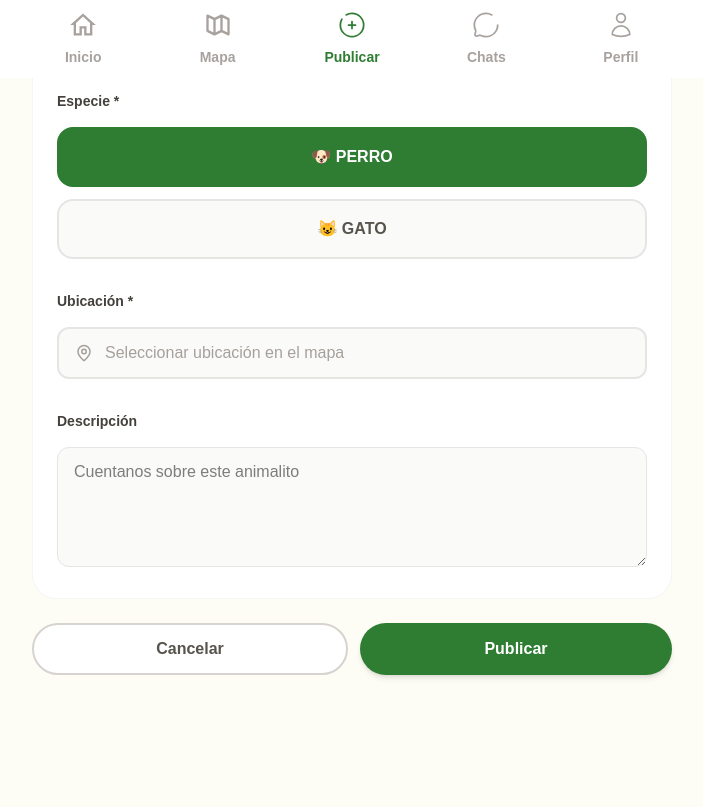
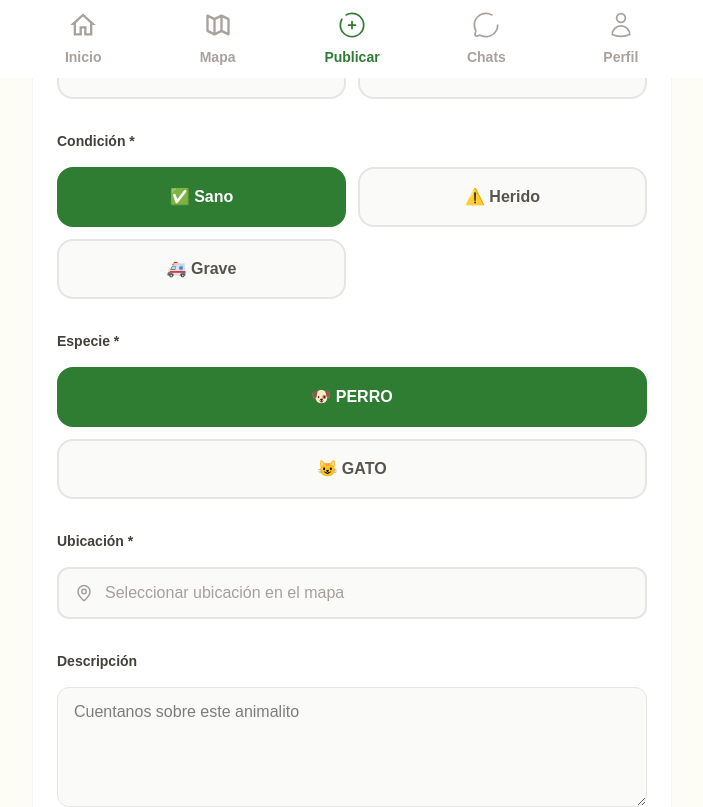
Before and after one commit to ArmestoSantiago/sos-patas, a React (Vite) app: page /add in a window 1280 px wide. Shown: the part 722-1529 px from the top of the page, without its empty margins (288-991 px from the left). Before the commit the page ends 1501 px from the top, so only its background shows below. Built offline with nearby package versions, Linux system fonts and the light colour scheme; no server answers.

Commit message:
Refactor: divide components functions

```diff
--- /dev/null
+++ b/src/components/ConditionButtons.tsx
@@ -0,0 +1,25 @@
+import { PetsCondition } from '@/types/petsTypes.d';
+
+export function ConditionButtons({ handleClick, selectedCondition }: ConditionButtonsProps) {
+  const conditions = [PetsCondition.HEALTHY, PetsCondition.WOUNDED, PetsCondition.CRITICAL];
+  const text: Record<PetsCondition, string> = {
+    [PetsCondition.HEALTHY]: '✅ Sano',
+    [PetsCondition.WOUNDED]: '⚠️ Herido',
+    [PetsCondition.CRITICAL]: '🚑 Grave'
+  };
+  return (
+    conditions.map(condition =>
+      <label className='cursor-pointer' key={condition}>
+        <input onClick={() => handleClick(condition)} data-testid={`status-${condition}`} className='sr-only'></input>
+        <div className={`rounded-2xl text-stone-600 text-center font-semibold transition-all border-2   hover:border-[#2E7D32] p-4 ${condition === selectedCondition ? 'bg-[#2E7D32] text-white border-[#2E7D32]' : 'bg-stone-50 border-stone-200'}`}>
+          <span>{text[condition]}</span>
+        </div>
+      </label>
+    )
+  );
+}
+
+interface ConditionButtonsProps {
+  handleClick: (condition: PetsCondition) => void;
+  selectedCondition: PetsCondition;
+}
--- a/src/components/PostForm.tsx
+++ b/src/components/PostForm.tsx
@@ -1,25 +1,31 @@
 import { useNavigate } from 'react-router';
 import { CamaraIcon, CrossIcon, LocationIcon } from './Icons';
 import { useLocationStore } from '@/stores/location';
-import { ChangeEvent, useEffect, useState } from 'react';
+import { ChangeEvent, FormEvent, useEffect, useState } from 'react';
 import { getAddress } from '@/services/getAddress';
 import { Location } from '@/types/locationTypes';
 import { StatusButtons } from './StatusButtons';
-import { PetsSituation, PetsType } from '@/types/petsTypes.d';
+import { PetsCondition, PetsSituation, PetsType } from '@/types/petsTypes.d';
 import { TypeButtons } from './TypeButtons';
+import { validateData } from '@/utils/validateData';
+import { postAnimal } from '@/services/postAnimal';
+import { useUserStore } from '@/stores/users';
+import { ConditionButtons } from './ConditionButtons';
 
 export function PostForm({ newAnimalLocation }: AnimalFormProps) {
   const [selectedFile, setSelectedFile] = useState<File | null>(null);
   const [situation, setSituation] = useState<PetsSituation>(PetsSituation.ADOPTION);
   const [selectedType, setSelectedType] = useState<PetsType>(PetsType.DOG);
+  const [selectedCondition, setSelectedCondition] = useState<PetsCondition>(PetsCondition.HEALTHY);
   const [description, setDescription] = useState<string>('');
   const [name, setName] = useState<string>('');
   const [previewURL, setPreviewURL] = useState<string | null>(null);
+  const [addressNewAnimal, setAddressNewAnimal] = useState<string | null>(null);
+  const [error, setError] = useState<string | null>(null);
 
   const navigate = useNavigate();
-
   const { setToAddAnimal } = useLocationStore();
-  const [addressNewAnimal, setAddressNewAnimal] = useState<string | null>(null);
+  const { userInfo } = useUserStore();
 
   const handleNameChange = (event: ChangeEvent<HTMLInputElement>) => {
     setName(event.target.value);
@@ -37,7 +43,7 @@ export function PostForm({ newAnimalLocation }: AnimalFormProps) {
     setSelectedType(type);
   };
 
-  const handleFileChange = (event: ChangeEvent<HTMLInputElement>) => {
+  const handleFileChange = async (event: ChangeEvent<HTMLInputElement>) => {
     const files = event.target.files;
     if (files && files.length > 0) {
       setSelectedFile(files[0]);
@@ -47,6 +53,42 @@ export function PostForm({ newAnimalLocation }: AnimalFormProps) {
   const handleRemoveImg = () => {
     setPreviewURL(null);
     setSelectedFile(null);
+  };
+
+  const handleSubmit = async (e: FormEvent) => {
+    e.preventDefault();
+    if (!newAnimalLocation || !userInfo || !selectedFile) return;
+
+    setError(null);
+
+    const validatedData = validateData({ description, name, img: selectedFile, newAnimalLocation });
+
+    if (validatedData) {
+      const typeOfError = validatedData;
+      setError(typeOfError);
+      return;
+    }
+
+    try {
+      const payload = {
+        address: addressNewAnimal || 'Address',
+        description,
+        name,
+        type: selectedType,
+        situation,
+        image: selectedFile,
+        userInfo,
+        lat: newAnimalLocation.lat,
+        lng: newAnimalLocation.lng,
+        condition: selectedCondition
+      };
+
+      const posted = postAnimal(payload);
+
+    } catch (err) {
+      console.log(err);
+    }
+
   };
 
   useEffect(() => {
@@ -76,13 +118,39 @@ export function PostForm({ newAnimalLocation }: AnimalFormProps) {
     navigate('/map');
   };
 
+  const handleConditionChange = (condition: PetsCondition) => {
+    setSelectedCondition(condition);
+  };
+
+  const handleCancel = () => {
+    setSelectedCondition(PetsCondition.HEALTHY);
+    setSelectedFile(null);
+    setSituation(PetsSituation.ADOPTION);
+    setSelectedType(PetsType.DOG);
+    setName('');
+    setPreviewURL(null);
+    setError(null);
+    setAddressNewAnimal(null);
+    setDescription('');
+    navigate('/');
+  };
+
+  const handleNavigateToProfile = () => {
+    navigate('/profile');
+  };
+
   return (
     <div className='flex w-full justify-center'>
       <div className="pb-20 my-6 mx-4 max-w-160 w-full">
+        {!userInfo && <div className='flex items-center mb-4 gap-1'>
+          <p>Debes estar logeado para publicar!</p>
+          <button onClick={handleNavigateToProfile} className='cursor-pointer'><p className='text-decoration-line text-blue-900'>conectarse</p></button>
+        </div>
+        }
         <form>
           <div className="bg-white rounded-3xl border border-stone-100 p-6">
             <p className="block text-sm font-semibold text-stone-700 mb-4">Foto del animal *</p>
-            <label className={`flex flex-col items-center relative justify-center h-64 gap-1  ${!selectedFile && 'border-2 border-dashed border-stone-300 rounded-2xl'}   cursor-pointer hover:border-[#4CAF50] hover:bg-stone-50 transition-all`}>
+            <label className={`flex flex-col items-center relative justify-center h-64 gap-1 ${error === 'img' ? 'border-red-600!' : 'border-stone-200'}  ${!selectedFile && 'border-2 border-dashed border-stone-300 rounded-2xl'}   cursor-pointer hover:border-[#4CAF50] hover:bg-stone-50 transition-all`}>
               {!previewURL ?
                 <>
                   <CamaraIcon />
@@ -106,7 +174,7 @@ export function PostForm({ newAnimalLocation }: AnimalFormProps) {
               <label className='block text-sm font-semibold text-stone-700 mb-4' >
                 Nombre del animal *
               </label>
-              <input value={name} onChange={handleNameChange} data-testid="name-input" className='w-full bg-stone-50 border border-stone-200 rounded-xl focus:outline-none focus:ring-2 focus:ring-[#4CAF50] focus:border-transparent transition-all py-3 px-4' type="text" placeholder='Ej: Luna, Max, Michi' />
+              <input value={name} onChange={handleNameChange} data-testid="name-input" className={`w-full bg-stone-50 border ${error === 'name' ? 'border-red-600' : 'border-stone-200'} rounded-xl focus:outline-none focus:ring-2 focus:ring-[#4CAF50] focus:border-transparent transition-all py-3 px-4`} type="text" placeholder='Ej: Luna, Max, Michi' />
             </div>
             <div>
               <label className='block text-sm font-semibold text-stone-700 mt-8 mb-4' >
@@ -114,6 +182,12 @@ export function PostForm({ newAnimalLocation }: AnimalFormProps) {
               </label>
               <div className='grid grid-cols-2 gap-3'>
                 <StatusButtons handleClick={handleChangeStatus} situation={situation} />
+              </div>
+              <label className='block text-sm font-semibold text-stone-700 mt-8 mb-4' >
+                Condición *
+              </label>
+              <div className='grid grid-cols-2 gap-3'>
+                <ConditionButtons handleClick={handleConditionChange} selectedCondition={selectedCondition} />
               </div>
               <div>
                 <label className='block text-sm font-semibold text-stone-700 mt-8 mb-4' >
@@ -125,7 +199,7 @@ export function PostForm({ newAnimalLocation }: AnimalFormProps) {
               </div>
               <div>
                 <label className='block text-sm font-semibold text-stone-700 mt-8 mb-4'>Ubicación *</label>
-                <button onClick={handleGetCoords} data-testid="location-button" type="button" className="w-full cursor-pointer text-left rounded-xl border-2 transition-all bg-stone-50 border-stone-200 hover:border-[#4CAF50] text-stone-400 py-3 px-4">
+                <button onClick={handleGetCoords} data-testid="location-button" type="button" className={`w-full cursor-pointer text-left rounded-xl border-2 transition-all bg-stone-50 ${error === 'location' ? 'border-red-600' : 'border-stone-200'} hover:border-[#4CAF50] text-stone-400 py-3 px-4`}>
                   <div className='flex items-center gap-3'>
                     <LocationIcon />
                     <span>{addressNewAnimal ? addressNewAnimal : 'Seleccionar ubicación en el mapa'}</span>
@@ -134,17 +208,20 @@ export function PostForm({ newAnimalLocation }: AnimalFormProps) {
               </div>
               <div>
                 <label className="block text-sm font-semibold text-stone-700 mt-8 mb-4">Descripción</label>
-                <textarea value={description} onChange={handleDescriptionChange} maxLength={120} data-testid="description-input" className="w-full bg-stone-50 border border-stone-200 rounded-xl focus:outline-none focus:ring-2 focus:ring-[#4CAF50] focus:border-transparent transition-all pt-3 px-4 min-h-30" placeholder="Cuentanos sobre este animalito"></textarea>
+                <textarea value={description} onChange={handleDescriptionChange} maxLength={120} data-testid="description-input" className={`w-full bg-stone-50 border ${error === 'description' ? 'border-red-600' : 'border-stone-200'}  rounded-xl focus:outline-none focus:ring-2 focus:ring-[#4CAF50] focus:border-transparent transition-all pt-3 px-4 min-h-30`} placeholder="Cuentanos sobre este animalito"></textarea>
               </div>
             </div>
           </div>
+          {error && <p className='text-red-600 text-center mt-4 transition-all
+
+          '>Complete los campos obligatorios</p>}
           <div className="flex gap-3 mt-6">
-            <button type="button" data-testid="cancel-button" className="flex-1 bg-white border-2 border-stone-300 text-stone-600 rounded-full font-semibold hover:bg-stone-50 transition-colors py-3 px-4" >Cancelar</button>
-            <button type="submit" data-testid="submit-button" className="flex-1 bg-[#2E7D32] text-white rounded-full font-semibold hover:bg-[#1B5E20] transition-colors shadow-md py-3 px-4">Publicar</button>
+            <button type="button" onClick={handleCancel} data-testid="cancel-button" className="flex-1 cursor-pointer bg-white border-2 border-stone-300 text-stone-600 rounded-full font-semibold hover:bg-stone-50 transition-colors py-3 px-4" >Cancelar</button>
+            <button disabled={userInfo ? false : true} type="submit" onClick={handleSubmit} data-testid="submit-button" className="flex-1 disabled:bg-stone-300 bg-[#2E7D32] text-white rounded-full font-semibold  hover:bg-[#1B5E20] transition-colors shadow-md py-3 px-4">Publicar</button>
           </div>
         </form >
       </div >
-    </div>
+    </div >
   );
 }
 
```
